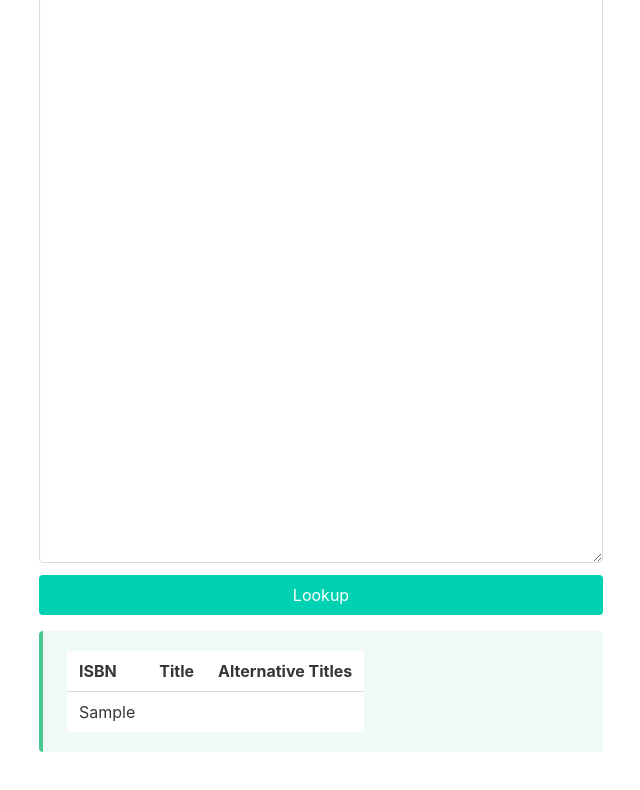
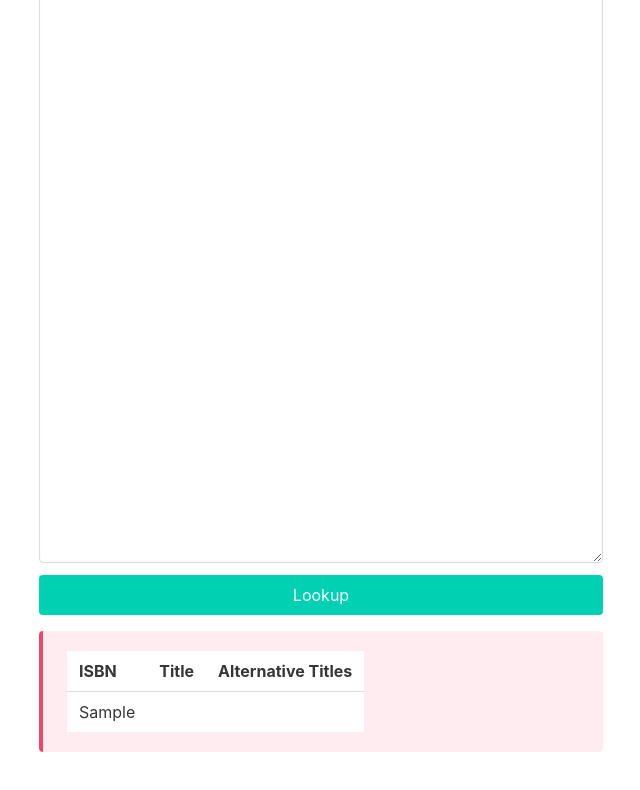
Before and after one commit to ImranR98/ISBN-Lookup, a website: page public/index.html in a window 1280 px wide. Both pictures are taken after typing "Sample" into the empty fields and a click on the button "Lookup". Shown: the part 261-1051 px from the top of the page, without its empty margins (319-959 px from the left). Drawn offline with nearby package versions, Linux system fonts and the light colour scheme; no server answers.

Commit message:
Fix result colouring

```diff
--- a/public/index.html
+++ b/public/index.html
@@ -109,11 +109,13 @@
                         try {
                             titles = JSON.parse(titles)
                         } catch (e) {
-                            titles = [{ isbn: isbns[i], title: '', source: null }]
+                            titles = []
                         }
                     }
                     if (titles.length > 0) {
                         successCount++
+                    } else {
+                        titles = [{ isbn: isbns[i], title: '', source: null }]
                     }
                     console.log(titles)
                     results.push(titles)
@@ -122,12 +124,12 @@
                         responsePanelDiv.innerHTML += '<p>Loading more...</p>'
                     }
                     window.scrollTo(0, document.body.scrollHeight)
+                    if ((successCount / (isbns.length / 2)) < 0.75) { // Less than 75% is a fail
+                        responsePanel.className = "message is-danger"
+                    } else {
+                        responsePanel.className = "message is-success"
+                    }
                     await timeout(0) // Wait for re-render
-                }
-                if ((successCount / (isbns.length / 2)) < 0.75) { // Less than 75% is a fail
-                    responsePanel.className = "message is-danger"
-                } else {
-                    responsePanel.className = "message is-success"
                 }
             } catch (e) {
                 responsePanel.className = "message is-danger"
```
